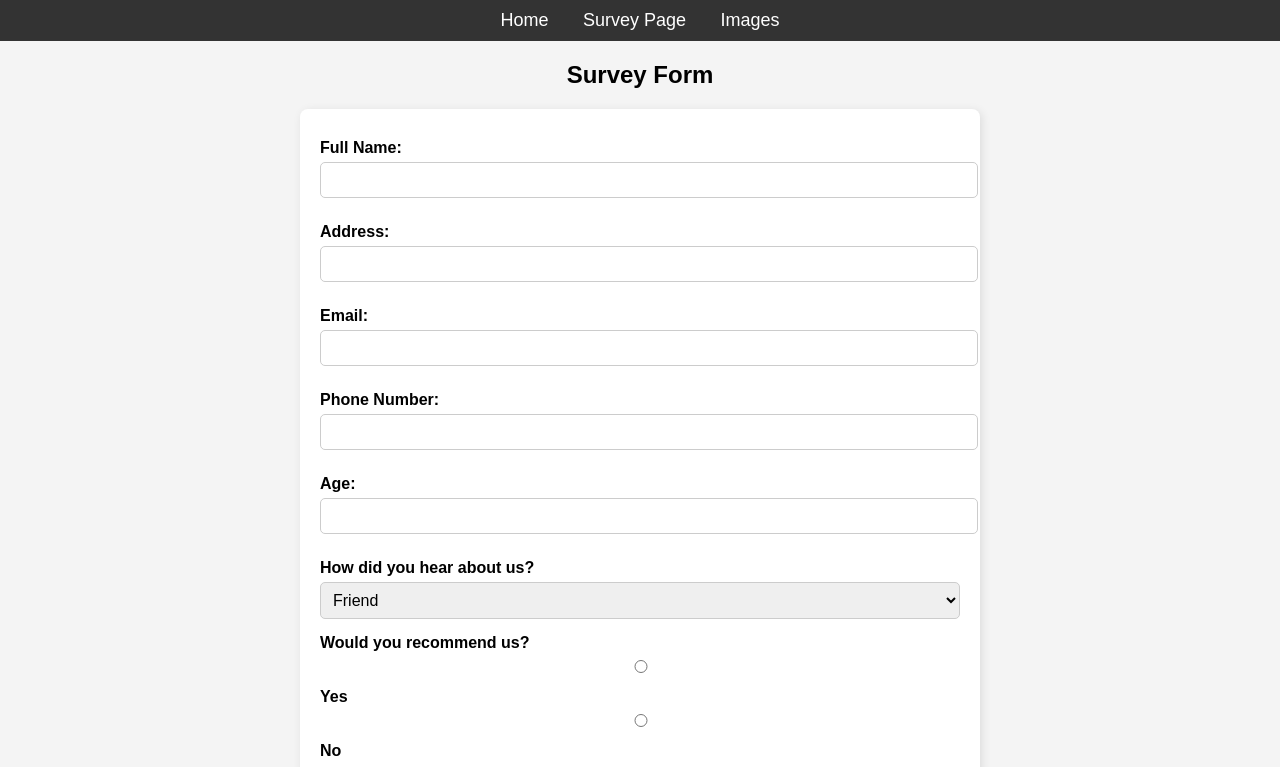
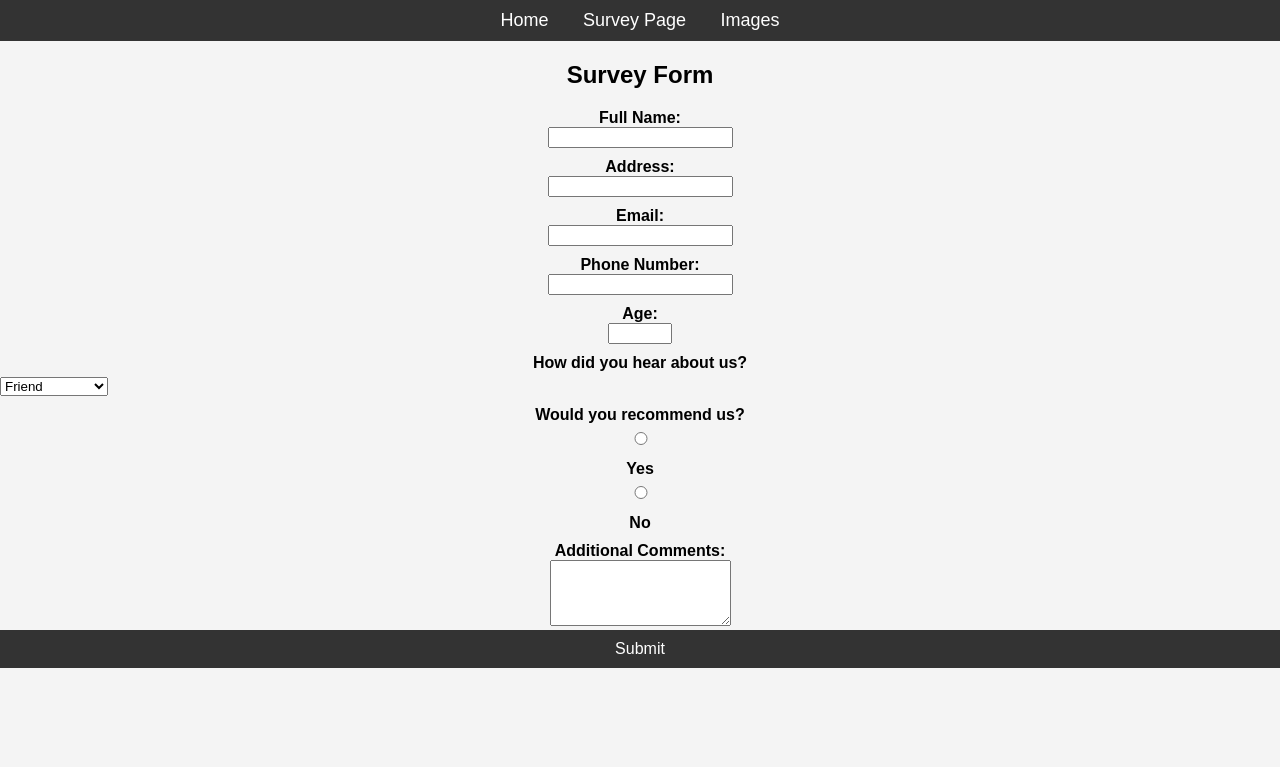
Before and after one commit to BraidynDenzer/Week-7-css, a plain HTML site: page page2.html in a window 1280 px wide. Shown: the top 767 px of the page. Drawn offline with Linux system fonts and the light colour scheme.

Commit message:
Update Surveystyle.css

```diff
--- a/Surveystyle.css
+++ b/Surveystyle.css
@@ -47,29 +47,7 @@ nav a:hover {
     max-height: 100%;
 }
 
-.input-area {
-    margin-top: 20px;
-}
 
-input[type="text"], input[type="email"], input[type="tel"], input[type="number"], select, textarea {
-    width: 100%;
-    padding: 8px;
-    margin-top: 5px;
-    margin-bottom: 15px;
-    border: 1px solid #ccc;
-    border-radius: 5px;
-    font-size: 16px;
-}
-
-.survey-container {
-    width: 50%;
-    background: white;
-    padding: 20px;
-    border-radius: 8px;
-    box-shadow: 2px 2px 10px rgba(0, 0, 0, 0.1);
-    margin: 20px auto;
-    text-align: left;
-}
 
 form label {
     font-weight: bold;
@@ -103,7 +81,3 @@ input[type="submit"] {
     font-size: 16px;
     width: 100%;
 }
-
-input[type="submit"]:hover {
-    background: #555;
-}
```
